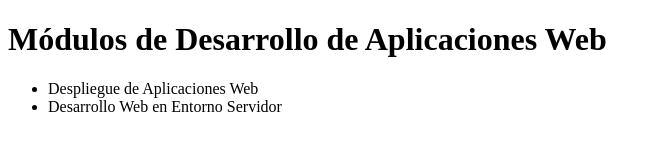
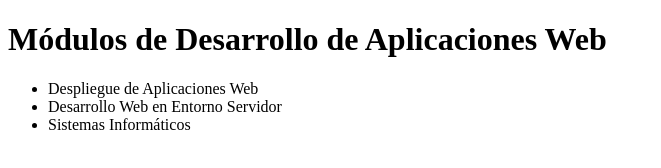
Before and after one commit to Ismaelgomezgonzalez/DawAct1_4, a plain HTML site: page index.html in a window 1280 px wide. Shown: the whole page, without its empty margins (0-661 px from the left). Drawn offline with Linux system fonts and the light colour scheme.

Commit message:
Añadiendo un módulo

```diff
--- a/index.html
+++ b/index.html
@@ -10,6 +10,7 @@
     <ul>
         <li>Despliegue de Aplicaciones Web</li>
 	<li>Desarrollo Web en Entorno Servidor</li>
+    <li>Sistemas Informáticos</li>
     </ul>
 </body>
 </html>
```
